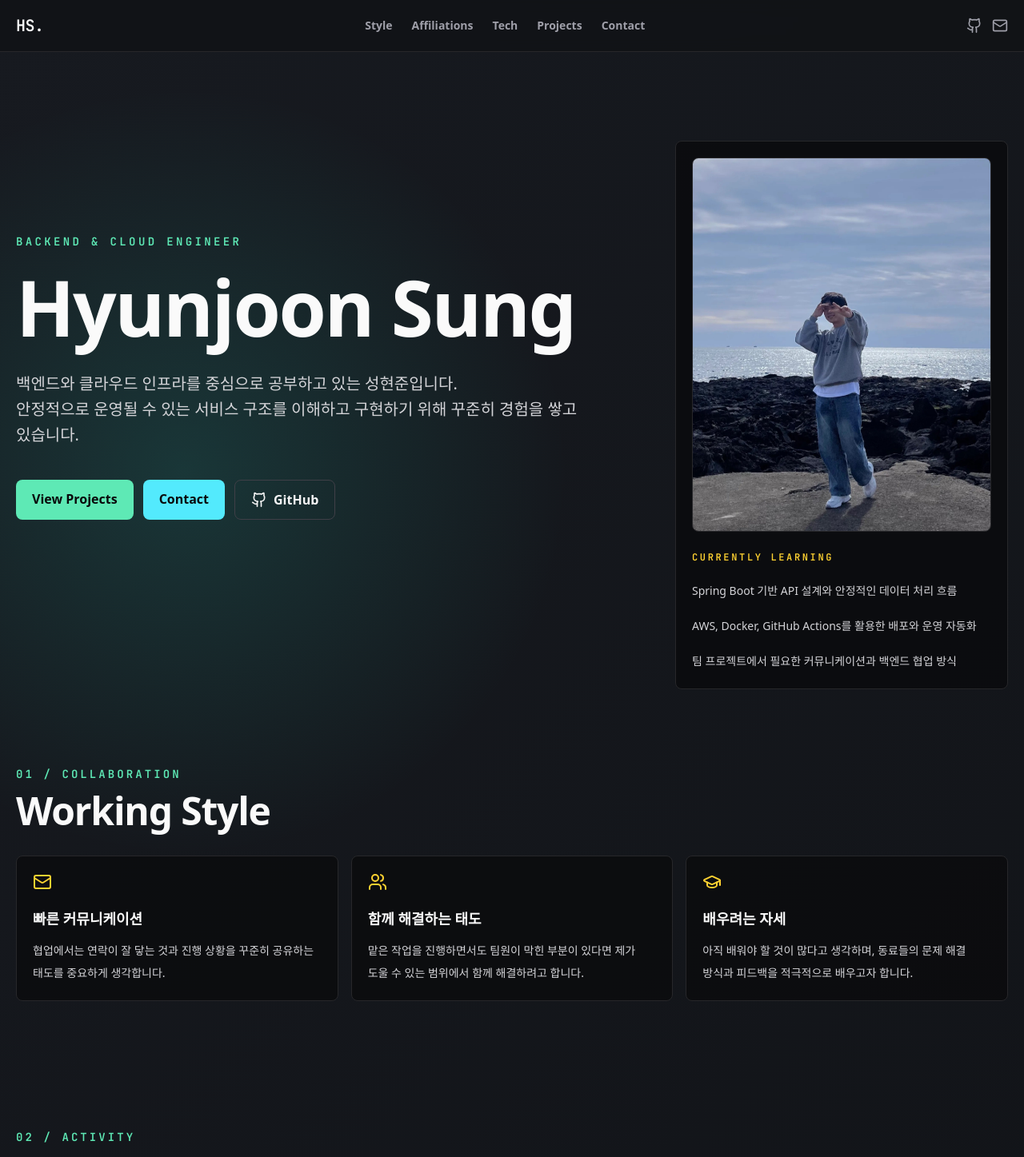
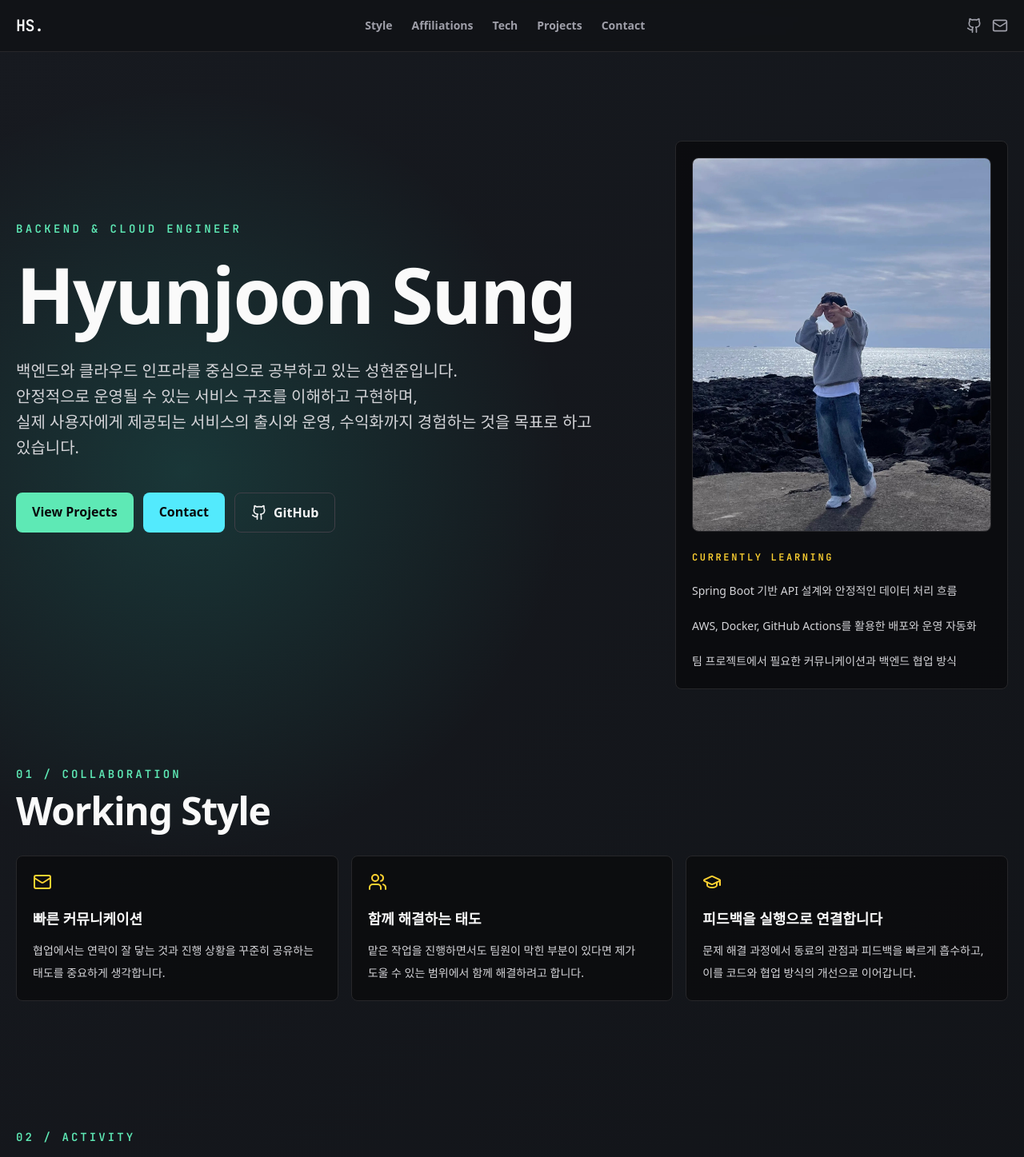
Before and after one commit to HYUNJOON-SUNG/Hyunjoon-Sung-Portfolio, a React (Vite) app: page / in a window 1280 px wide. Shown: the top 1447 px of the page at 80% size. Built offline with nearby package versions, Linux system fonts and the light colour scheme; a web font is replaced by a local one.

Commit message:
프로필 사진 수정, 멘트 수정

```diff
--- a/src/App.tsx
+++ b/src/App.tsx
@@ -107,7 +107,7 @@ const activities: Activity[] = [
   {
     icon: Users,
     title: 'Leets 6th',
-    subtitle: '교내 IT 연합 동아리',
+    subtitle: '교내 IT 연합 동아리 · 백엔드 파트',
     date: '2025.09 - 2026.02',
     url: 'https://www.leets.land/',
   },
@@ -160,8 +160,8 @@ const workingStyles: WorkingStyle[] = [
   },
   {
     icon: GraduationCap,
-    title: '배우려는 자세',
-    description: '아직 배워야 할 것이 많다고 생각하며, 동료들의 문제 해결 방식과 피드백을 적극적으로 배우고자 합니다.',
+    title: '피드백을 실행으로 연결합니다',
+    description: '문제 해결 과정에서 동료의 관점과 피드백을 빠르게 흡수하고, 이를 코드와 협업 방식의 개선으로 이어갑니다.',
   },
 ];
 
@@ -594,7 +594,9 @@ export default function App() {
             <motion.p variants={fadeUp} className="mt-8 max-w-3xl break-keep text-lg leading-8 text-zinc-300 md:text-xl">
               백엔드와 클라우드 인프라를 중심으로 공부하고 있는 성현준입니다.
               <br />
-              안정적으로 운영될 수 있는 서비스 구조를 이해하고 구현하기 위해 꾸준히 경험을 쌓고 있습니다.
+              안정적으로 운영될 수 있는 서비스 구조를 이해하고 구현하며,
+              <br />
+              실제 사용자에게 제공되는 서비스의 출시와 운영, 수익화까지 경험하는 것을 목표로 하고 있습니다.
             </motion.p>
             <motion.div variants={fadeUp} className="mt-10 flex flex-wrap gap-3">
               <a href="#projects" className="rounded-lg bg-emerald-300 px-5 py-3 font-bold text-zinc-950 transition-colors hover:bg-emerald-200">
@@ -613,14 +615,9 @@ export default function App() {
           <motion.aside variants={fadeUp} className="rounded-lg border border-zinc-800 bg-zinc-950/75 p-5 lg:translate-y-12">
             <div className="relative mb-6 aspect-[4/5] w-full overflow-hidden rounded-lg border border-zinc-800 bg-zinc-900">
               <img
-                src="/images/profile1.jpg"
+                src="/images/profile.jpg"
                 alt="Hyunjoon Sung profile"
-                className="profile-photo-primary absolute inset-0 h-full w-full object-cover object-center"
-              />
-              <img
-                src="/images/profile2.jpg"
-                alt="Hyunjoon Sung profile alternate"
-                className="profile-photo-secondary absolute inset-0 h-full w-full object-cover object-center"
+                className="h-full w-full object-cover object-center"
               />
             </div>
             <p className="font-mono text-xs font-semibold uppercase tracking-[0.22em] text-amber-300">Currently Learning</p>
--- a/src/index.css
+++ b/src/index.css
@@ -23,57 +23,8 @@ a:focus-visible {
     linear-gradient(135deg, #171a20 0%, #111317 48%, #161b23 100%);
 }
 
-.profile-photo-primary {
-  animation: profile-photo-primary 8s ease-in-out infinite;
-}
-
-.profile-photo-secondary {
-  animation: profile-photo-secondary 8s ease-in-out infinite;
-}
-
-@keyframes profile-photo-primary {
-  0%,
-  42% {
-    opacity: 1;
-  }
-
-  50%,
-  92% {
-    opacity: 0;
-  }
-
-  100% {
-    opacity: 1;
-  }
-}
-
-@keyframes profile-photo-secondary {
-  0%,
-  42% {
-    opacity: 0;
-  }
-
-  50%,
-  92% {
-    opacity: 1;
-  }
-
-  100% {
-    opacity: 0;
-  }
-}
-
 @media (prefers-reduced-motion: reduce) {
   html {
     scroll-behavior: auto;
   }
-
-  .profile-photo-primary,
-  .profile-photo-secondary {
-    animation: none;
-  }
-
-  .profile-photo-secondary {
-    opacity: 0;
-  }
 }
```
Also changed, not shown: public/images/profile.jpg (renamed from public/images/profile2.jpg), public/images/profile1.jpg (deleted).
